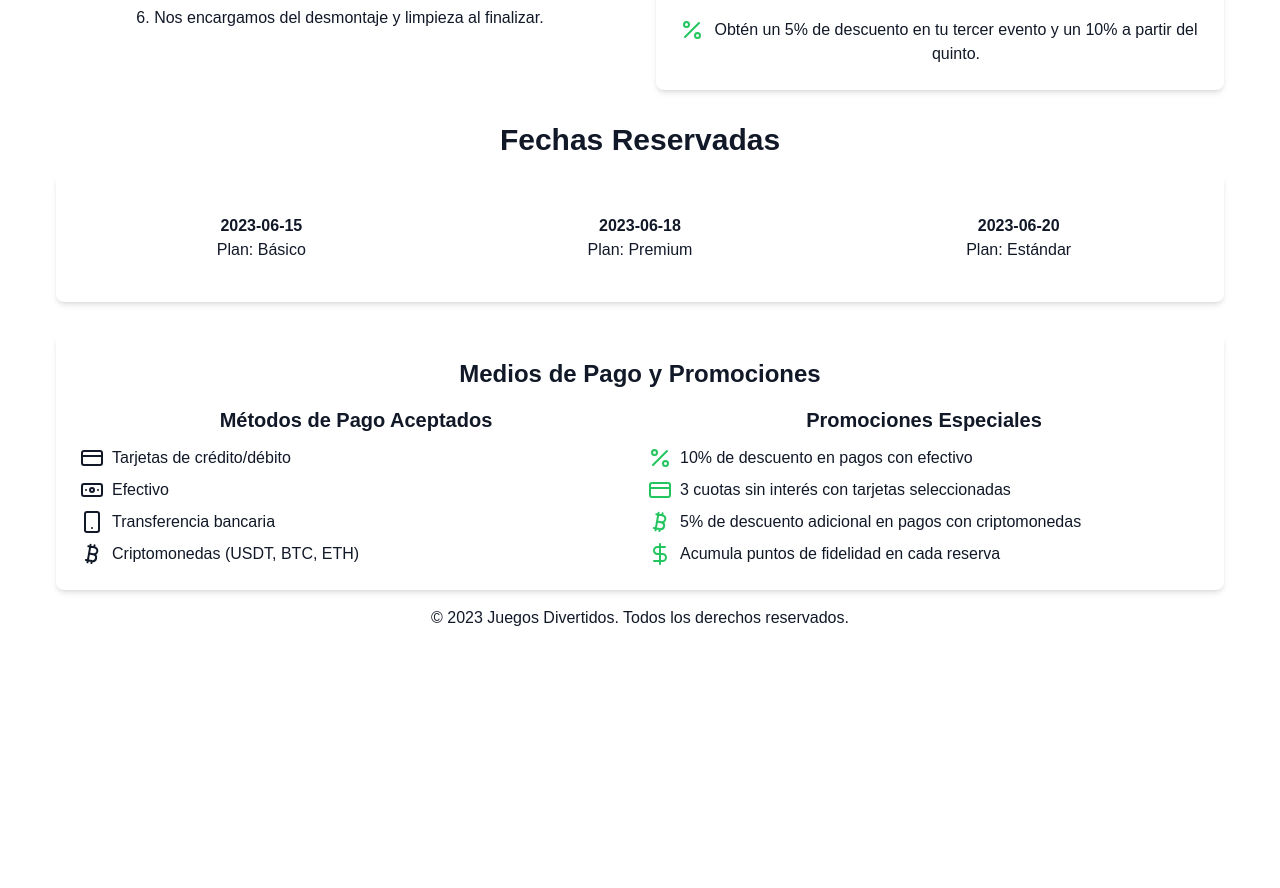
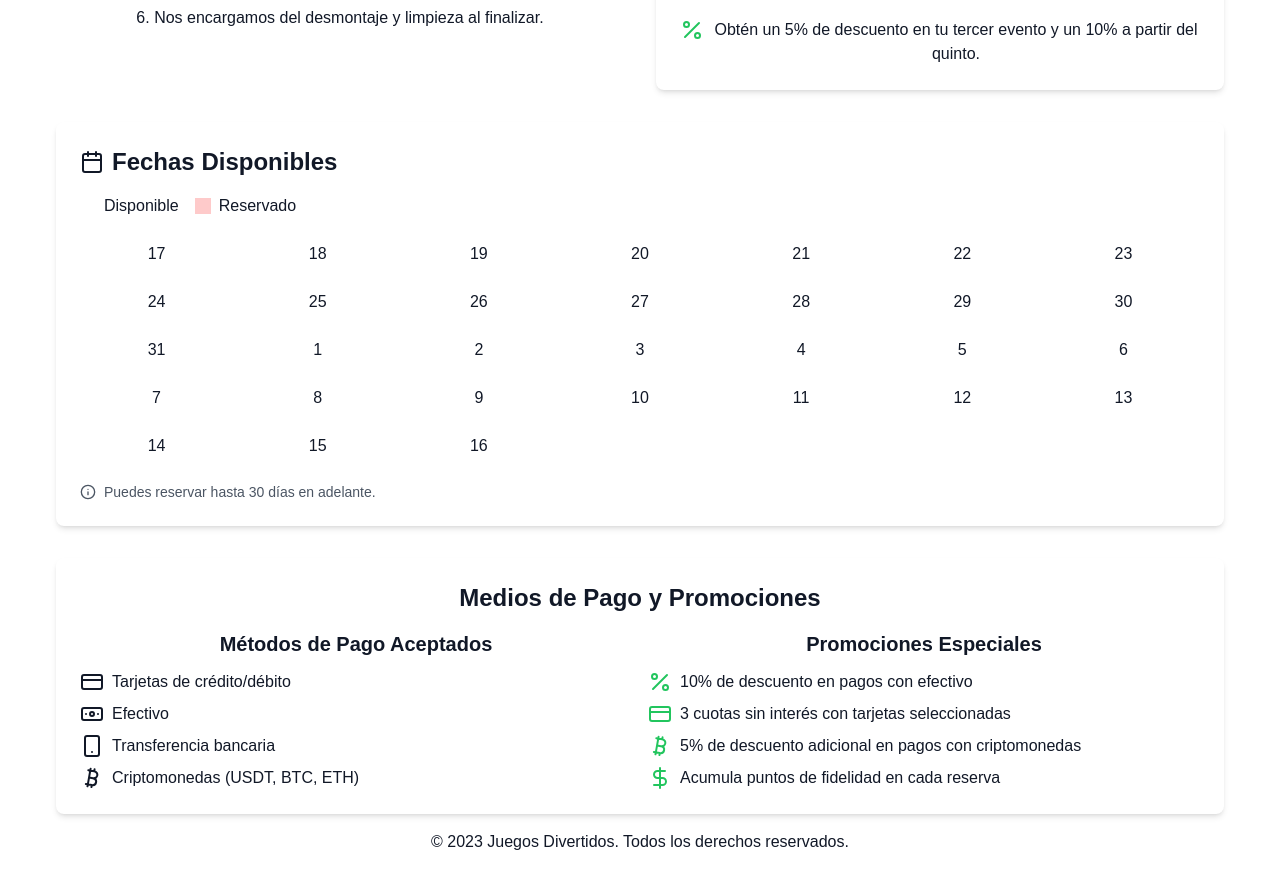
Before and after one commit to jorggev/funny-games, a React (Vite) app: page /Index in a window 1280 px wide. Shown: the part 1517-2405 px from the top of the page. Before the commit the page ends 2195 px from the top, so only its background shows below. Built offline with nearby package versions, Linux system fonts and the light colour scheme.

Commit message:
reserved-dates-v1

```diff
--- a/package.json
+++ b/package.json
@@ -10,6 +10,7 @@
     "preview": "vite preview"
   },
   "dependencies": {
+    "date-fns": "^3.6.0",
     "lucide-react": "^0.438.0",
     "react": "^18.3.1",
     "react-dom": "^18.3.1"
--- /dev/null
+++ b/src/components/ChatDateSelector.tsx
@@ -0,0 +1,28 @@
+import React from 'react'
+import { format, addDays } from 'date-fns'
+import { es } from 'date-fns/locale'
+
+interface ChatDateSelectorProps {
+  onDateSelect: (date: Date) => void
+}
+
+const ChatDateSelector: React.FC<ChatDateSelectorProps> = ({ onDateSelect }) => {
+  const today = new Date()
+  const dateOptions = Array.from({ length: 31 }, (_, i) => addDays(today, i))
+
+  return (
+    <select
+      onChange={(e) => onDateSelect(new Date(e.target.value))}
+      className="w-full p-2 border rounded mt-2"
+    >
+      <option value="">Selecciona una fecha</option>
+      {dateOptions.map((date, index) => (
+        <option key={index} value={date.toISOString()}>
+          {format(date, 'EEEE, d MMMM yyyy', { locale: es })}
+        </option>
+      ))}
+    </select>
+  )
+}
+
+export default ChatDateSelector
--- a/src/components/ReservedDates.tsx
+++ b/src/components/ReservedDates.tsx
@@ -1,27 +1,92 @@
-import '../styles/ReservedDates.css'
+import React, { useState, useEffect } from 'react'
+import { format, addDays, isSameDay } from 'date-fns'
+import { es } from 'date-fns/locale'
+import { Calendar, Info } from 'lucide-react'
 
+// Simulated API call to get reserved dates
+const getReservedDates = async () => {
+  // In a real application, this would be an API call
+  return [
+    new Date(2023, 5, 15),
+    new Date(2023, 5, 18),
+    new Date(2023, 5, 20),
+  ]
+}
 
-// Ejemplo de reservas (en una aplicación real, esto vendría de una base de datos)
-const reservations = [
-  { date: '2023-06-15', plan: 'Básico' },
-  { date: '2023-06-18', plan: 'Premium' },
-  { date: '2023-06-20', plan: 'Estándar' },
-]
+const ReservedDates: React.FC = () => {
+  const [reservedDates, setReservedDates] = useState<Date[]>([])
+  const [selectedDate, setSelectedDate] = useState<Date | null>(null)
+  const [hoveredDate, setHoveredDate] = useState<Date | null>(null)
 
-export default function ReservedDates() {
+  useEffect(() => {
+    const fetchReservedDates = async () => {
+      const dates = await getReservedDates()
+      setReservedDates(dates)
+    }
+    fetchReservedDates()
+  }, [])
+
+  const today = new Date()
+  /* const maxDate = addDays(today, 30) */
+  const dateRange = Array.from({ length: 31 }, (_, i) => addDays(today, i))
+
+  const isDateReserved = (date: Date) =>
+    reservedDates.some(reservedDate => isSameDay(reservedDate, date))
+
+  const handleDateClick = (date: Date) => {
+    if (!isDateReserved(date)) {
+      setSelectedDate(date)
+    }
+  }
+
   return (
-    <section id="reservas" className="my-8">
-      <h2 className="text-3xl font-bold mb-4 text-pastel-blue-800">Fechas Reservadas</h2>
-      <div className="bg-white p-6 rounded-lg shadow-md">
-        <div className="grid grid-cols-1 md:grid-cols-3 gap-4">
-          {reservations.map((reservation, index) => (
-            <div key={index} className="bg-pastel-blue-100 p-4 rounded-lg">
-              <p className="font-semibold">{reservation.date}</p>
-              <p>Plan: {reservation.plan}</p>
-            </div>
-          ))}
+    <div className="bg-white p-6 rounded-lg shadow-md">
+      <h2 className="text-2xl font-bold mb-4 text-pastel-blue-800 flex items-center">
+        <Calendar className="mr-2" />
+        Fechas Disponibles
+      </h2>
+      <div className="mb-4 flex items-center">
+        <div className="w-4 h-4 bg-pastel-blue-200 mr-2"></div>
+        <span className="mr-4">Disponible</span>
+        <div className="w-4 h-4 bg-red-200 mr-2"></div>
+        <span>Reservado</span>
+      </div>
+      <div className="grid grid-cols-7 gap-2">
+        {dateRange.map((date, index) => (
+          <div
+            key={index}
+            className={`p-2 rounded-lg text-center cursor-pointer transition-colors duration-200 ${
+              isDateReserved(date)
+                ? 'bg-red-200 cursor-not-allowed'
+                : selectedDate && isSameDay(selectedDate, date)
+                ? 'bg-pastel-blue-400 text-white'
+                : 'bg-pastel-blue-200 hover:bg-pastel-blue-300'
+            }`}
+            onClick={() => handleDateClick(date)}
+            onMouseEnter={() => setHoveredDate(date)}
+            onMouseLeave={() => setHoveredDate(null)}
+          >
+            {format(date, 'd')}
+            {hoveredDate && isSameDay(hoveredDate, date) && (
+              <div className="absolute z-10 bg-white p-2 rounded shadow-md text-sm">
+                {format(date, 'EEEE, d MMMM yyyy', { locale: es })}
+              </div>
+            )}
+          </div>
+        ))}
+      </div>
+      {selectedDate && (
+        <div className="mt-4">
+          <p className="font-bold">Fecha seleccionada:</p>
+          <p>{format(selectedDate, 'EEEE, d MMMM yyyy', { locale: es })}</p>
         </div>
+      )}
+      <div className="mt-4 flex items-center text-sm text-gray-600">
+        <Info className="mr-2" size={16} />
+        <p>Puedes reservar hasta 30 días en adelante.</p>
       </div>
-    </section>
+    </div>
   )
 }
+
+export default ReservedDates
--- a/src/components/WhatsAppBot.tsx
+++ b/src/components/WhatsAppBot.tsx
@@ -1,5 +1,8 @@
 import React, { useState, useEffect } from 'react'
 import { X, Send, ArrowLeft } from 'lucide-react'
+import { format } from 'date-fns'
+import { es } from 'date-fns/locale'
+import ChatDateSelector from './ChatDateSelector'
 
 type Option = {
   text: string
@@ -49,12 +52,7 @@ const steps: { [key: string]: Step } = {
   },
   dates: {
     question: "Selecciona una fecha disponible:",
-    options: [
-      { text: "15 de julio" },
-      { text: "22 de julio" },
-      { text: "29 de julio" },
-      { text: "Otra fecha" }
-    ]
+    options: []
   },
   other: {
     question: "¿Sobre qué tema te gustaría consultar?",
@@ -104,6 +102,11 @@ const WhatsAppBot: React.FC<{ onClose: () => void, isOpen: boolean }> = ({ onClo
     }
   }
 
+  const handleDateSelection = (date: Date) => {
+    const formattedDate = format(date, 'EEEE, d MMMM yyyy', { locale: es })
+    handleSelection({ text: formattedDate })
+  }
+
   const handleBack = () => {
     if (history.length > 1) {
       const newHistory = history.slice(0, -1)
@@ -151,7 +154,10 @@ const WhatsAppBot: React.FC<{ onClose: () => void, isOpen: boolean }> = ({ onClo
         </button>
       )}
       <div className="space-y-2">
-        {steps[currentStep].options.map((option, index) => (
+        {currentStep === 'dates' ? (
+          <ChatDateSelector onDateSelect={handleDateSelection} />
+        ) : (
+          steps[currentStep].options.map((option, index) => (
             <button
               key={index}
               onClick={() => handleSelection(option)}
@@ -164,7 +170,8 @@ const WhatsAppBot: React.FC<{ onClose: () => void, isOpen: boolean }> = ({ onClo
               <span>{option.text}</span>
               {option.price && <span className="font-bold">${option.price}</span>}
             </button>
-        ))}
+          ))
+        )}
       </div>
       {totalPrice > 0 && (
         <div className="mt-4 text-right">
```
Also changed, not shown: 2 other files (tests, documents, lock files or other folders). Lines whose indentation alone changed are shown as unchanged.
